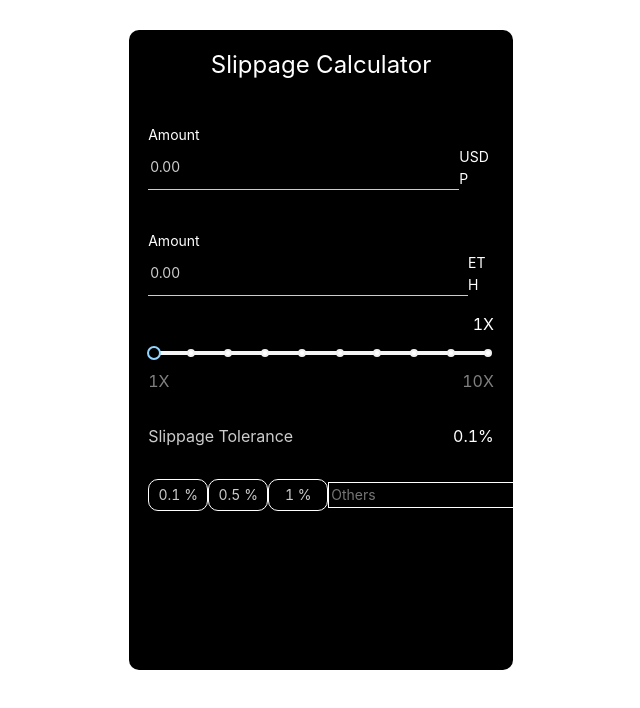
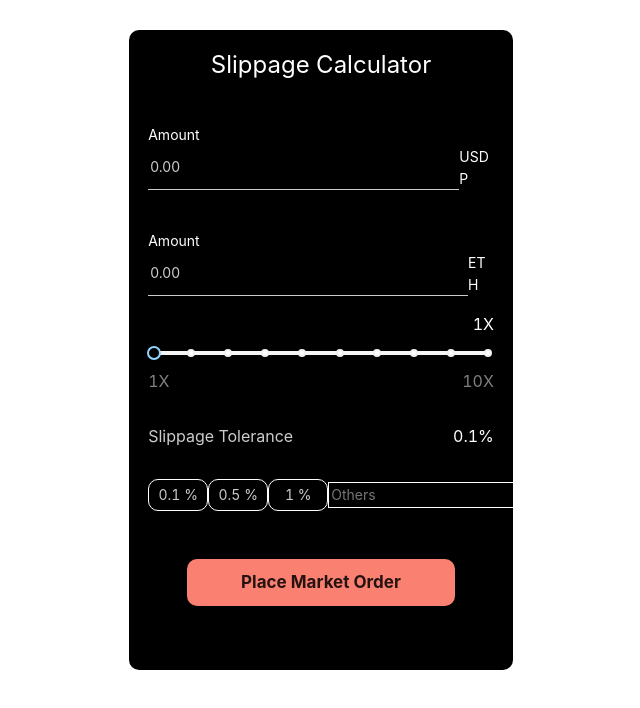
Before and after one commit to Sam44323/slippage_calculator, a React (Create React App) app: page / in a window 1280 px wide. Shown: the top 708 px of the page, without its empty margins (319-959 px from the left). Built offline with nearby package versions, Linux system fonts and the light colour scheme.

Commit message:
add: added place-market order button

```diff
--- a/src/App.module.scss
+++ b/src/App.module.scss
@@ -36,6 +36,24 @@
           }
         }
       }
-    }
   }
 }
+}
+
+.orderButton {
+  background-color: salmon;
+  border: none;
+  outline: none;
+  border-radius: 10px;
+  padding: 10px 14px;
+  font-size: 17px;
+  font-weight: 700;
+  width:70%;
+  margin-top: 3rem;
+  transition: 0.4s ease-in-out 0s;
+  &:hover{
+    cursor: pointer;
+    background-color: #fff;
+    color: #000;
+  }
+}
--- a/src/App.tsx
+++ b/src/App.tsx
@@ -180,6 +180,14 @@ const App: React.FC = () => {
             </div>
           </section>
         </div>
+        <div
+          style={{
+            display: "flex",
+            justifyContent: "center",
+          }}
+        >
+          <button className={styles.orderButton}>Place Market Order</button>
+        </div>
       </section>
     </div>
   );
```
